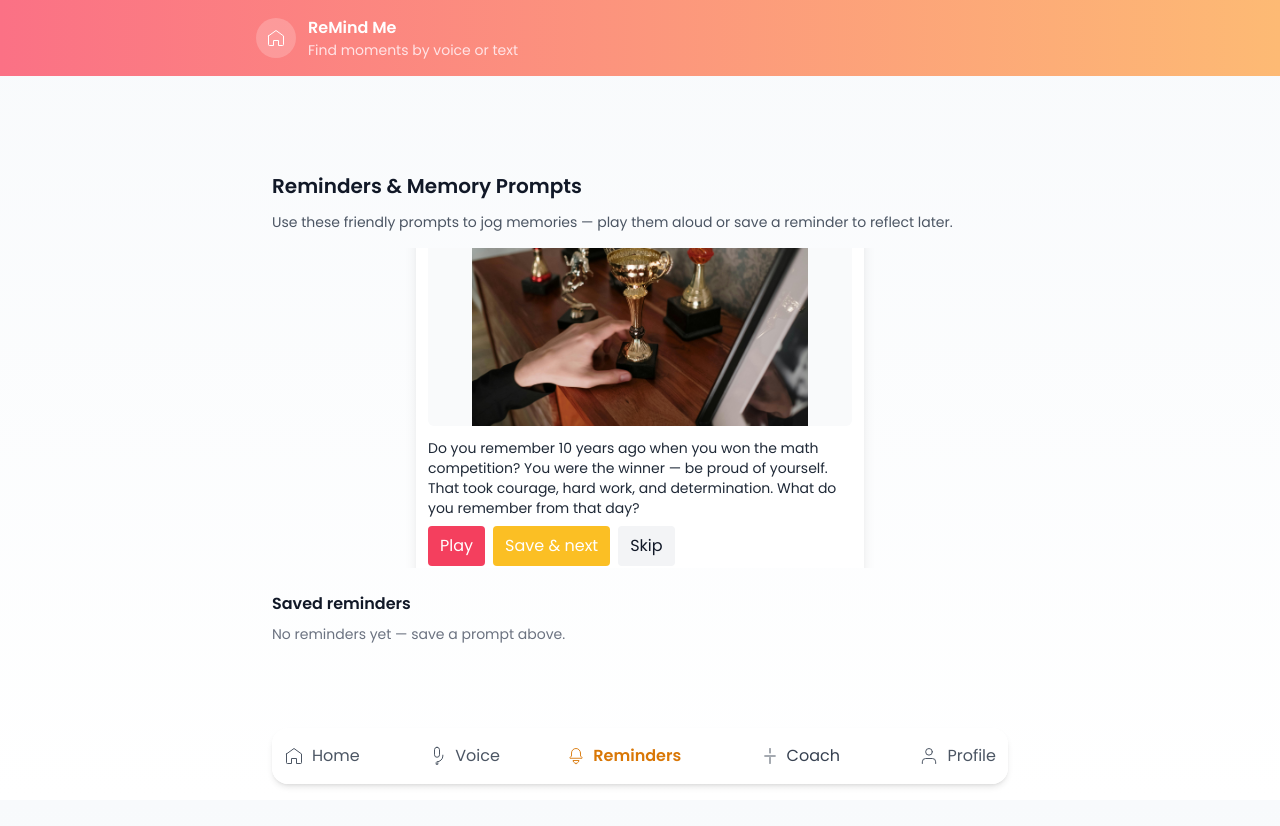
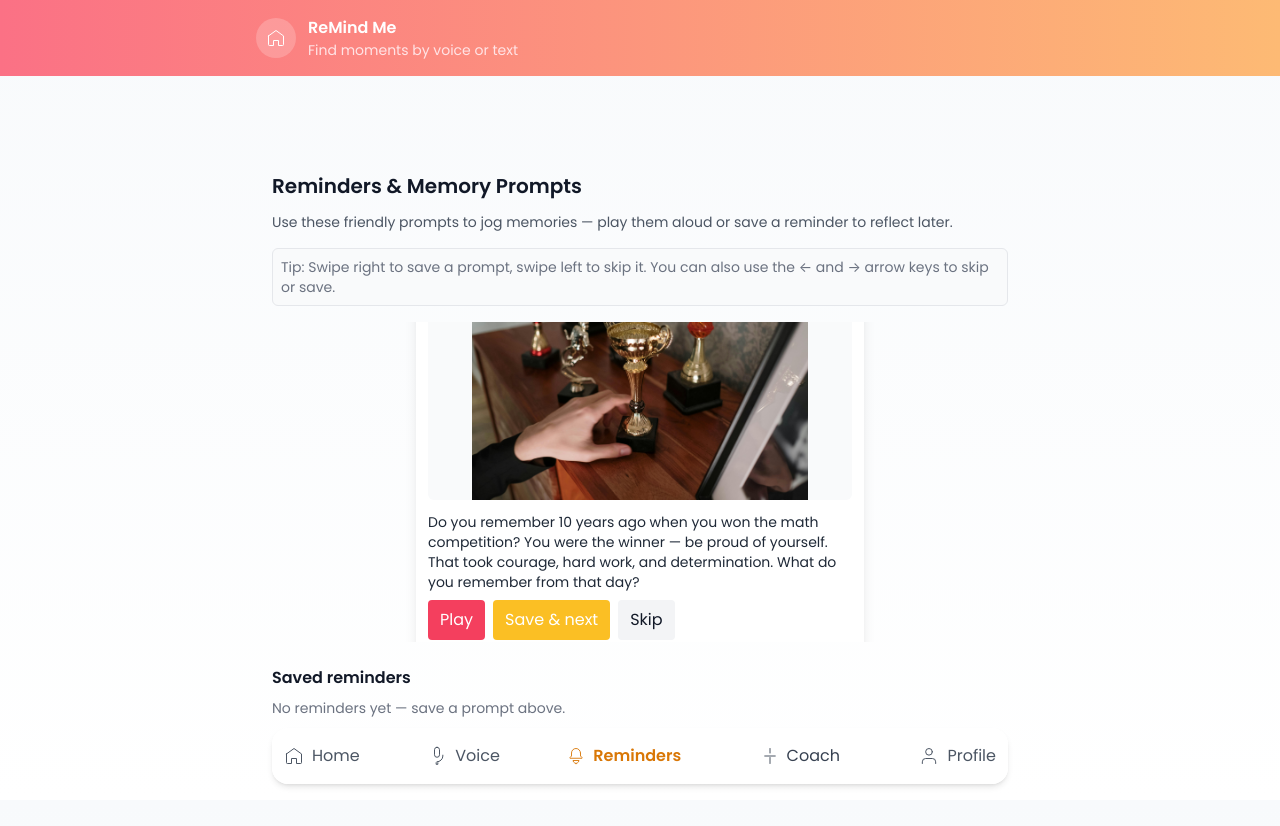
Before and after one commit to Doreenyang/LifeFrame, a React (Vite) app: page / in a window 1280 px wide. Both pictures are taken after a click on the button "Reminders". Shown: the top 826 px of the page. Built offline with nearby package versions, Linux system fonts and the light colour scheme; the HTML template or start-up script is replaced by a standard one.

Commit message:
add swipe instruction

```diff
--- a/src/components/RemindersPage.jsx
+++ b/src/components/RemindersPage.jsx
@@ -205,6 +205,10 @@ export default function RemindersPage({ photos = [], openAlbum }) {
 
       <p className="text-sm text-gray-600 mb-4">Use these friendly prompts to jog memories — play them aloud or save a reminder to reflect later.</p>
 
+      <div className="mb-4 text-sm text-gray-500 bg-gray-50 p-2 rounded-md border">
+        Tip: Swipe right to save a prompt, swipe left to skip it. You can also use the ← and → arrow keys to skip or save.
+      </div>
+
       <div className="space-y-3">
         {/* Tinder-style single card view */}
   <div className="relative h-80 flex items-center justify-center overflow-hidden">
@@ -274,7 +278,7 @@ export default function RemindersPage({ photos = [], openAlbum }) {
                       <button className="px-3 py-2 bg-amber-400 text-white rounded btn-press" onClick={()=>{ setBusyIdx(i); handleSave(p, i); setCurrentIdx(ci=>ci+1) }}>{busyIdx===i ? 'Saved' : 'Save & next'}</button>
                       <button className="px-3 py-2 bg-gray-100 rounded btn-press" onClick={()=>setCurrentIdx(ci=>ci+1)}>Skip</button>
                     </div>
-                    <div className="mt-2 text-xs text-gray-400">Tip: swipe right to save, swipe left to dismiss • Use ← → keys</div>
+                    <div className="mt-2 text-xs text-gray-400">Tip: swipe right to save, swipe left to skip • Use ← → keys</div>
                   </div>
                   {/* page indicator placed below card to avoid overlap with content */}
                   <div className="text-center text-xs text-gray-500 mt-2">{i+1} / {PROMPTS.length}</div>
```
